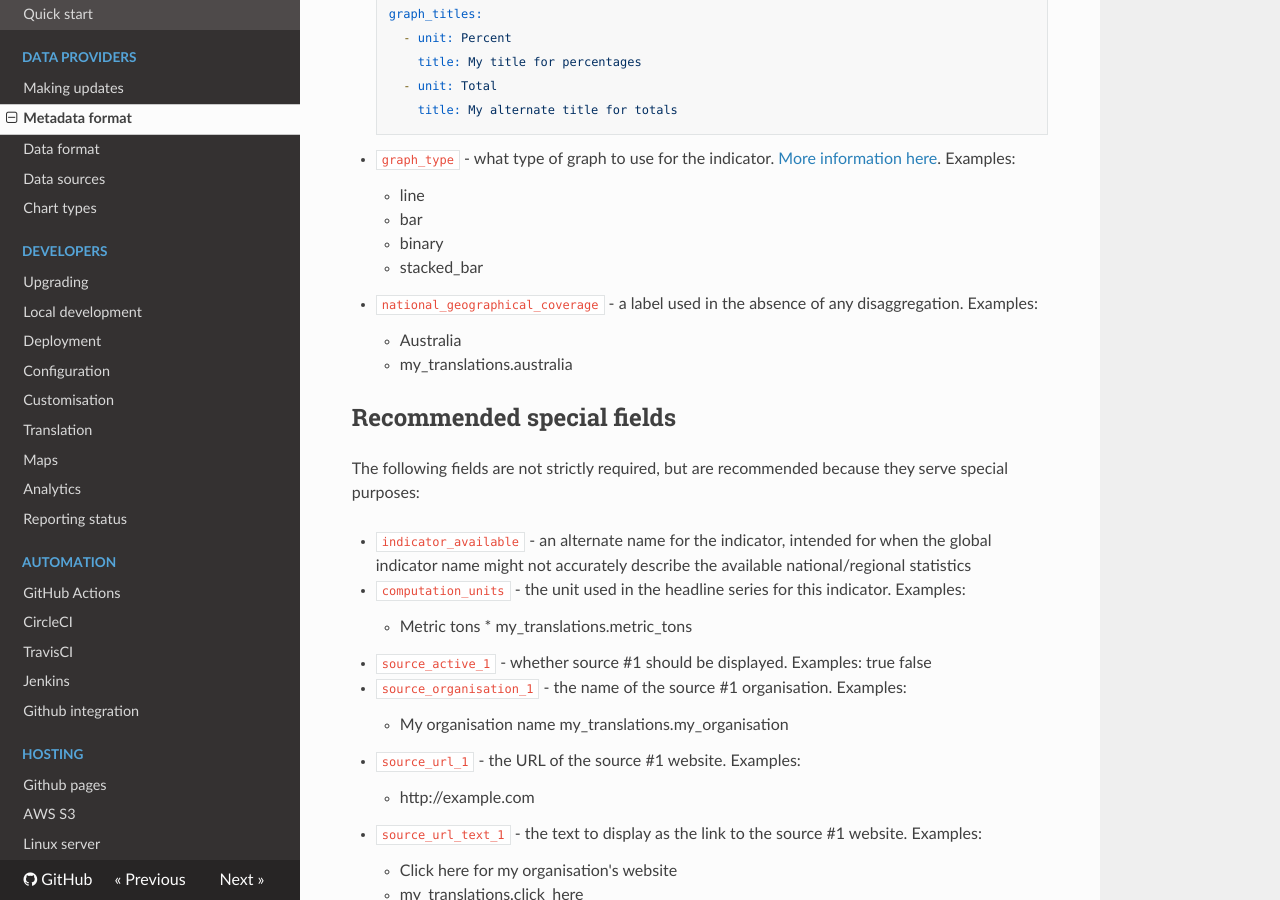
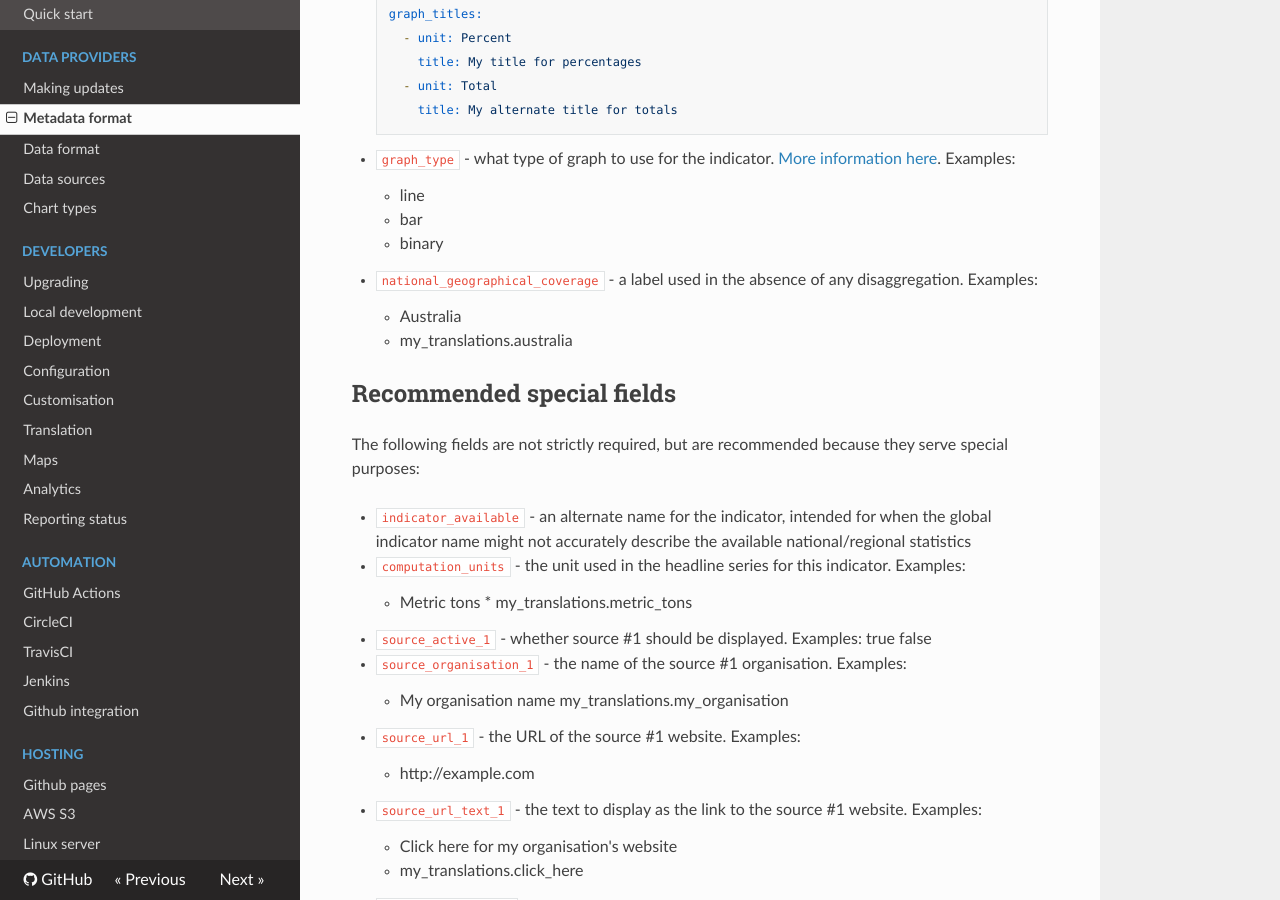
Before and after one commit to open-sdg/open-sdg, an MkDocs documentation site: the page built from docs/metadata-format.md, in a window 1280 px wide and 900 px high, scrolled down 1380 px. Built offline with MkDocs 1.6.1, drawn with Linux system fonts in a browser that asks for light colours; nearby versions of some CDN libraries; old or Windows-style settings are respelled for this version of MkDocs.

Commit message:
Remove reference to stacked_bar

```diff
--- a/docs/metadata-format.md
+++ b/docs/metadata-format.md
@@ -44,7 +44,6 @@ If the indicator is going to display a graph, the following fields are required:
     * line
     * bar
     * binary
-    * stacked_bar
 * `national_geographical_coverage` - a label used in the absence of any disaggregation. Examples:
     * Australia
     * my_translations.australia
```
